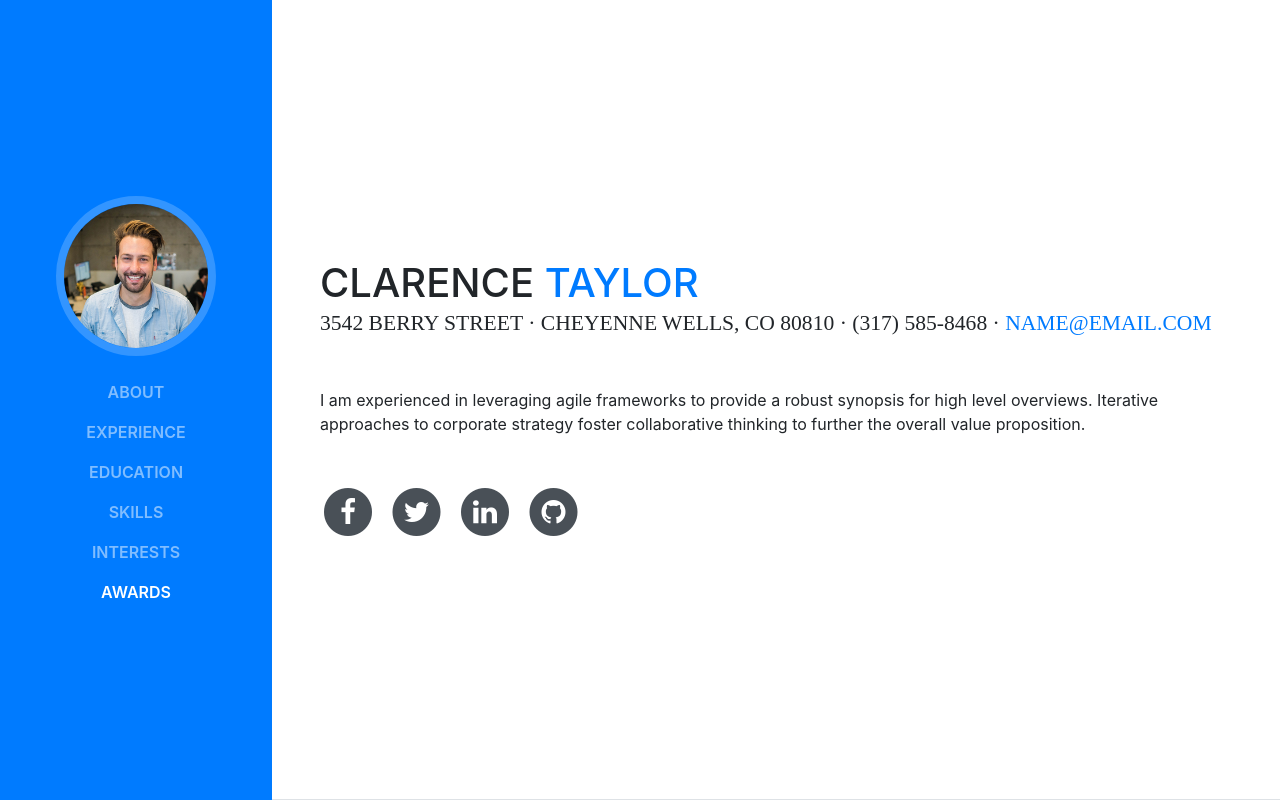
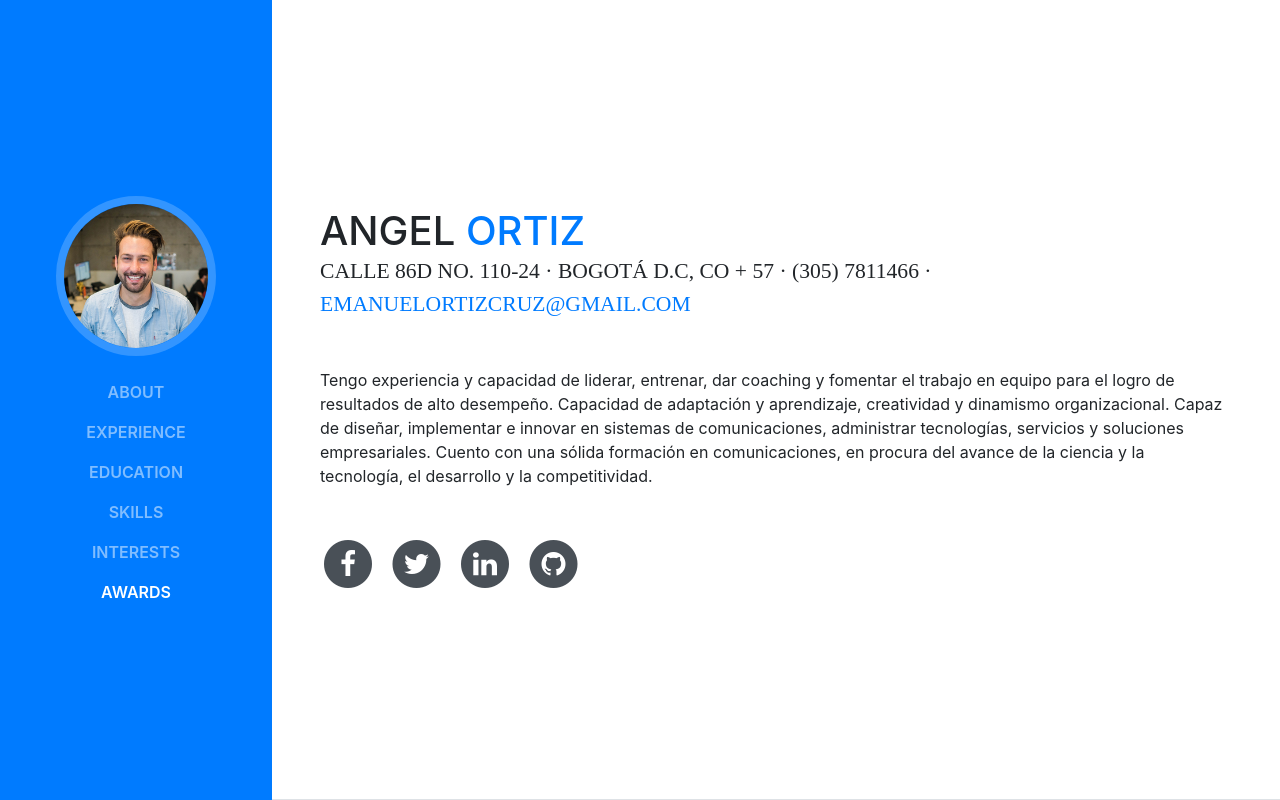
Before and after one commit to mastersubzero/headquarter, a website with bundled scripts: page index.html in a window 1280 px wide. Shown: the top 800 px of the page. Built offline with nearby package versions, Linux system fonts and the light colour scheme; a web font is replaced by a local one.

Commit message:
Update index.html

```diff
--- a/index.html
+++ b/index.html
@@ -65,13 +65,15 @@
 
       <section class="resume-section p-3 p-lg-5 d-flex d-column" id="about">
         <div class="my-auto">
-          <h1 class="mb-0">Clarence
-            <span class="text-primary">Taylor</span>
+          <h1 class="mb-0">Angel
+            <span class="text-primary">Ortiz</span>
           </h1>
-          <div class="subheading mb-5">3542 Berry Street · Cheyenne Wells, CO 80810 · (317) 585-8468 ·
-            <a href="mailto:name@email.com">name@email.com</a>
+          <div class="subheading mb-5">Calle 86D No. 110-24 · Bogotá D.C, CO + 57 · (305) 7811466 ·
+            <a href="mailto:name@email.com">emanuelortizcruz@gmail.com</a>
           </div>
-          <p class="mb-5">I am experienced in leveraging agile frameworks to provide a robust synopsis for high level overviews. Iterative approaches to corporate strategy foster collaborative thinking to further the overall value proposition.</p>
+          <p class="mb-5">Tengo experiencia y capacidad de liderar, entrenar, dar coaching y fomentar el trabajo en equipo para el logro de resultados de alto desempeño.
+Capacidad de adaptación y aprendizaje, creatividad y dinamismo organizacional. Capaz de diseñar, implementar e innovar en sistemas de comunicaciones, administrar tecnologías, servicios y soluciones empresariales.
+Cuento con una sólida formación en comunicaciones, en procura del avance de la ciencia y la tecnología, el desarrollo y la competitividad.</p>
           <ul class="list-inline list-social-icons mb-0">
             <li class="list-inline-item">
               <a href="#">
```
